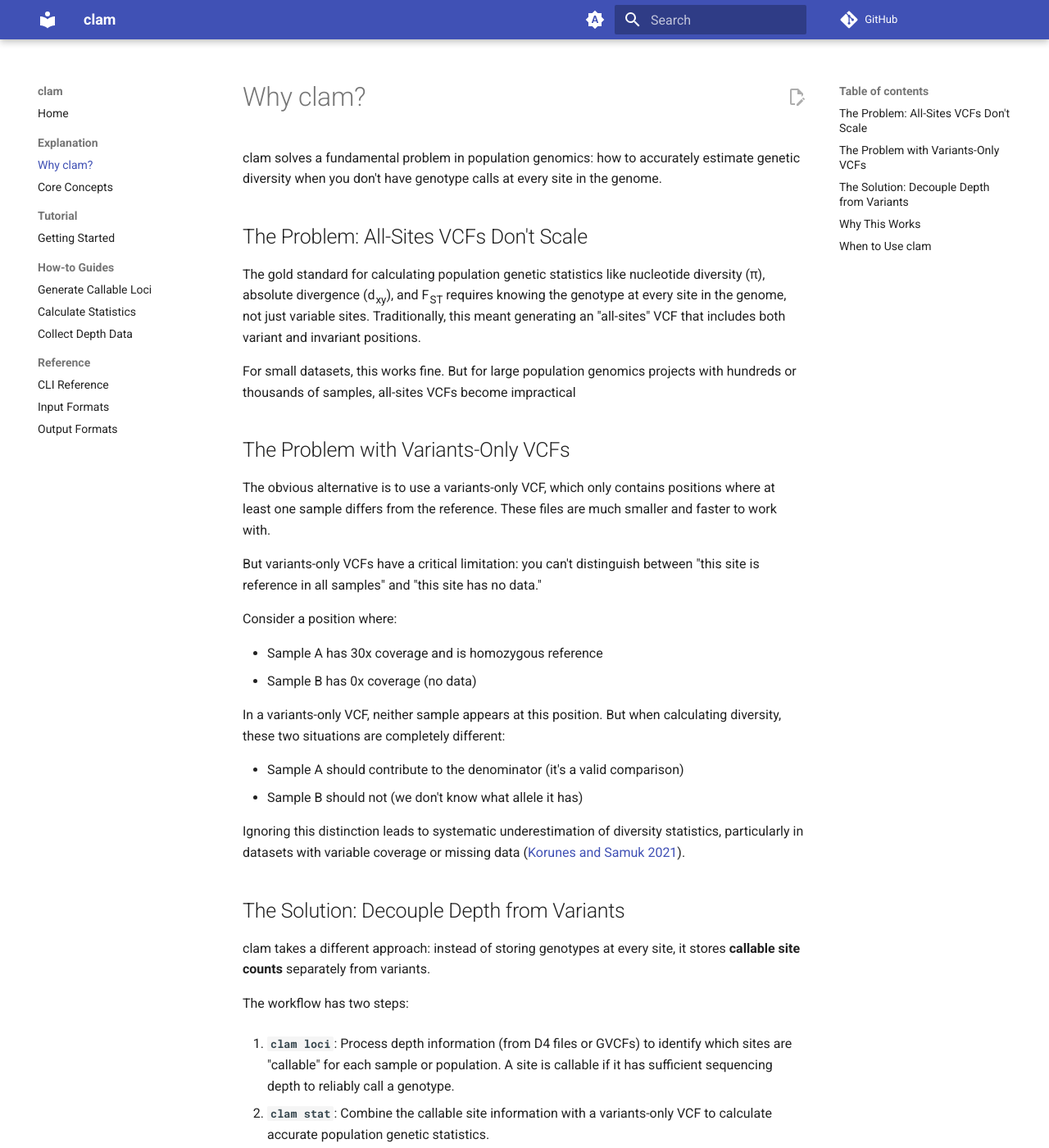
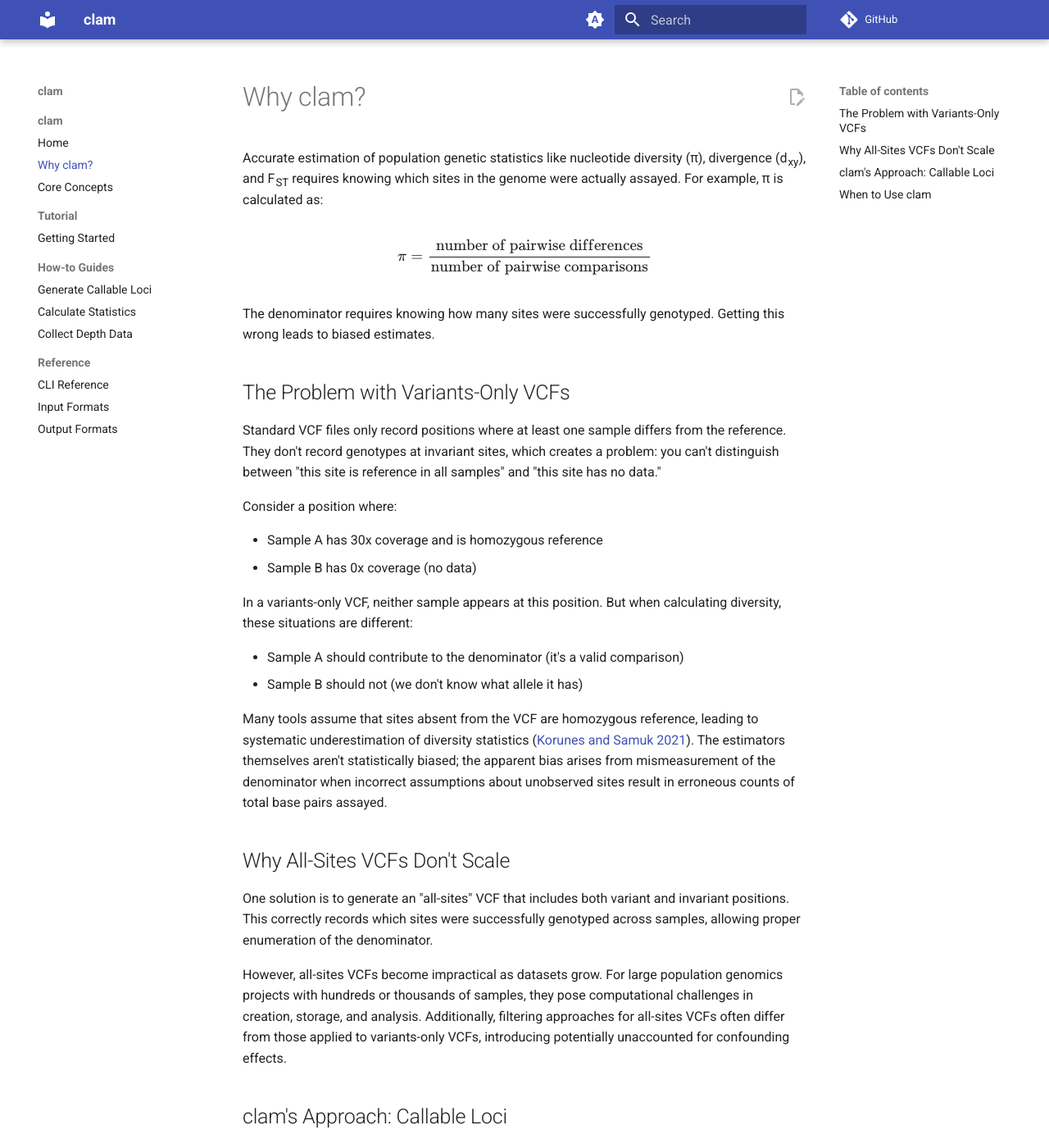
Before and after one commit to cademirch/clam, an MkDocs documentation site: the page built from docs/explanation/why-clam.md, in a window 1280 px wide and 1400 px high. Shown: the whole window at 82% size. Built offline with MkDocs 1.6.1 and Material for MkDocs 9.7.7, drawn with Linux system fonts in a browser that asks for light colours; comment, search, counter and statistics services are not loaded; some of the changed text lies outside the part shown.

Commit message:
docs: rewording

```diff
--- a/docs/explanation/why-clam.md
+++ b/docs/explanation/why-clam.md
@@ -4,65 +4,52 @@
 
 # Why clam?
 
-clam solves a fundamental problem in population genomics: how to accurately estimate genetic diversity when you don't have genotype calls at every site in the genome.
+Accurate estimation of population genetic statistics like nucleotide diversity (π), divergence (d~xy~), and F~ST~ requires knowing which sites in the genome were actually assayed. For example, π is calculated as:
 
-## The Problem: All-Sites VCFs Don't Scale
+$$\pi = \frac{\text{number of pairwise differences}}{\text{number of pairwise comparisons}}$$
 
-The gold standard for calculating population genetic statistics like nucleotide diversity (π), absolute divergence (d~xy~), and F~ST~ requires knowing the genotype at every site in the genome, not just variable sites. Traditionally, this meant generating an "all-sites" VCF that includes both variant and invariant positions.
-
-For small datasets, this works fine. But for large population genomics projects with hundreds or thousands of samples, all-sites VCFs become impractical
+The denominator requires knowing how many sites were successfully genotyped. Getting this wrong leads to biased estimates.
 
 ## The Problem with Variants-Only VCFs
 
-The obvious alternative is to use a variants-only VCF, which only contains positions where at least one sample differs from the reference. These files are much smaller and faster to work with.
-
-But variants-only VCFs have a critical limitation: you can't distinguish between "this site is reference in all samples" and "this site has no data."
+Standard VCF files only record positions where at least one sample differs from the reference. They don't record genotypes at invariant sites, which creates a problem: you can't distinguish between "this site is reference in all samples" and "this site has no data."
 
 Consider a position where:
 
 - Sample A has 30x coverage and is homozygous reference
 - Sample B has 0x coverage (no data)
 
-In a variants-only VCF, neither sample appears at this position. But when calculating diversity, these two situations are completely different:
+In a variants-only VCF, neither sample appears at this position. But when calculating diversity, these situations are different:
 
 - Sample A should contribute to the denominator (it's a valid comparison)
 - Sample B should not (we don't know what allele it has)
 
-Ignoring this distinction leads to systematic underestimation of diversity statistics, particularly in datasets with variable coverage or missing data ([Korunes and Samuk 2021](https://onlinelibrary.wiley.com/doi/full/10.1111/1755-0998.13326)).
+Many tools assume that sites absent from the VCF are homozygous reference, leading to systematic underestimation of diversity statistics ([Korunes and Samuk 2021](https://onlinelibrary.wiley.com/doi/full/10.1111/1755-0998.13326)). The estimators themselves aren't statistically biased; the apparent bias arises from mismeasurement of the denominator when incorrect assumptions about unobserved sites result in erroneous counts of total base pairs assayed.
 
-## The Solution: Decouple Depth from Variants
+## Why All-Sites VCFs Don't Scale
 
-clam takes a different approach: instead of storing genotypes at every site, it stores **callable site counts** separately from variants.
+One solution is to generate an "all-sites" VCF that includes both variant and invariant positions. This correctly records which sites were successfully genotyped across samples, allowing proper enumeration of the denominator.
+
+However, all-sites VCFs become impractical as datasets grow. For large population genomics projects with hundreds or thousands of samples, they pose computational challenges in creation, storage, and analysis. Additionally, filtering approaches for all-sites VCFs often differ from those applied to variants-only VCFs, introducing potentially unaccounted for confounding effects.
+
+## clam's Approach: Callable Loci
+
+clam uses callable loci—determined from sequencing depth—to estimate population genetic statistics from a variants-only VCF. The key insight is that for calculating diversity statistics, you don't need the actual genotype at invariant sites. You only need to know:
+
+1. **At variant sites**: What are the allele counts?
+2. **At invariant sites**: How many samples had sufficient coverage to call a genotype?
 
 The workflow has two steps:
 
 1. **`clam loci`**: Process depth information (from D4 files or GVCFs) to identify which sites are "callable" for each sample or population. A site is callable if it has sufficient sequencing depth to reliably call a genotype.
 
-2. **`clam stat`**: Combine the callable site information with a variants-only VCF to calculate accurate population genetic statistics.
+2. **`clam stat`**: Combine the callable site information with a variants-only VCF to calculate population genetic statistics.
 
-This approach gives you the accuracy of all-sites analysis with the efficiency of variants-only VCFs.
-
-## Why This Works
-
-The key insight is that for calculating diversity statistics, you don't need the actual genotype at invariant sites. You only need to know:
-
-1. **At variant sites**: What are the allele counts?
-2. **At invariant sites**: How many valid comparisons can be made?
-
-The number of valid comparisons at invariant sites depends only on how many samples are callable, which clam tracks efficiently using a compact Zarr format.
-
-For example, to calculate π (nucleotide diversity):
-
-$$\pi = \frac{\text{number of pairwise differences}}{\text{number of pairwise comparisons}}$$
-
-- The numerator comes from variant sites in the VCF
-- The denominator comes from both variant sites AND callable invariant sites
-
-By tracking callable sites separately, clam can compute the correct denominator without storing genotypes at millions of invariant positions.
+By tracking callable sites separately, clam computes the correct denominator without storing genotypes at millions of invariant positions. The numerator comes from variant sites in the VCF; the denominator comes from both variant sites and callable invariant sites.
 
 ## When to Use clam
 
-clam is particularly useful when:
+clam is useful when:
 
 - You have many samples (tens to thousands)
 - Your genome is large
--- a/mkdocs.yml
+++ b/mkdocs.yml
@@ -2,8 +2,8 @@
 repo_url: https://github.com/cademirch/clam
 
 nav:
-  - Home: index.md
-  - Explanation:
+  - clam:
+    - Home: index.md
     - Why clam?: explanation/why-clam.md
     - Core Concepts: explanation/concepts.md
   - Tutorial:
```
